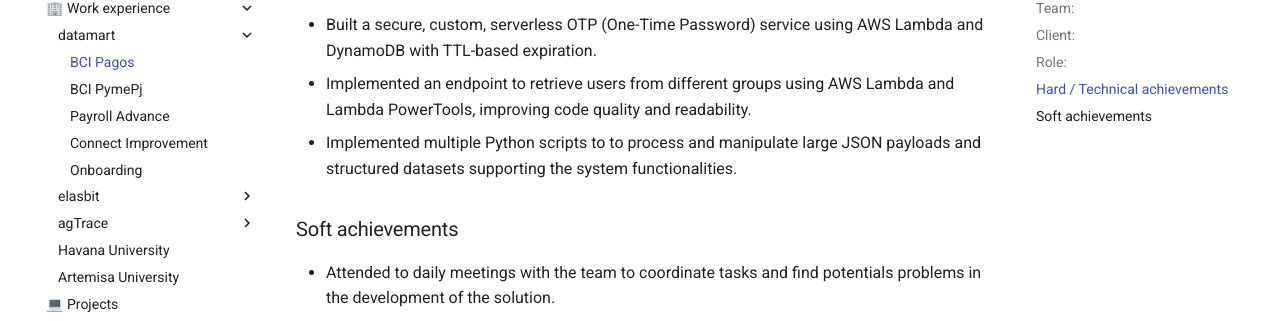
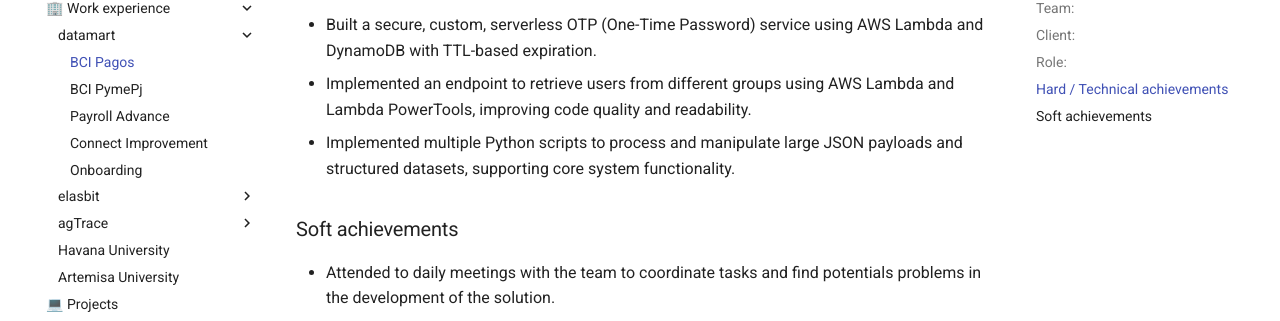
Before and after one commit to rayniel95/rayniel95.github.io, an MkDocs documentation site: the page built from docs/work_experience/datamart/bci_pagos.md, in a window 1280 px wide and 900 px high, scrolled down 1146 px. Shown: the part 127-448 px from the top of the window. Built offline with MkDocs 1.6.1 and Material for MkDocs 9.7.7, drawn with Linux system fonts in a browser that asks for light colours.

Commit message:
docs(datamart): refine BCI Pagos experience description

```diff
--- a/docs/work_experience/datamart/bci_pagos.md
+++ b/docs/work_experience/datamart/bci_pagos.md
@@ -33,7 +33,7 @@ My role involved helping implement both platforms. I developed the infrastructur
 - Implemented AWS AppSync endpoints and connected them to REST API endpoints to execute backend workflows.
 - Built a secure, custom, serverless OTP (One-Time Password) service using AWS Lambda and DynamoDB with TTL-based expiration.
 - Implemented an endpoint to retrieve users from different groups using AWS Lambda and Lambda PowerTools, improving code quality and readability.
-- Implemented multiple Python scripts to to process and manipulate large JSON payloads and structured datasets supporting the system functionalities.
+- Implemented multiple Python scripts to process and manipulate large JSON payloads and structured datasets, supporting core system functionality.
 
 ### Soft achievements
 
```
